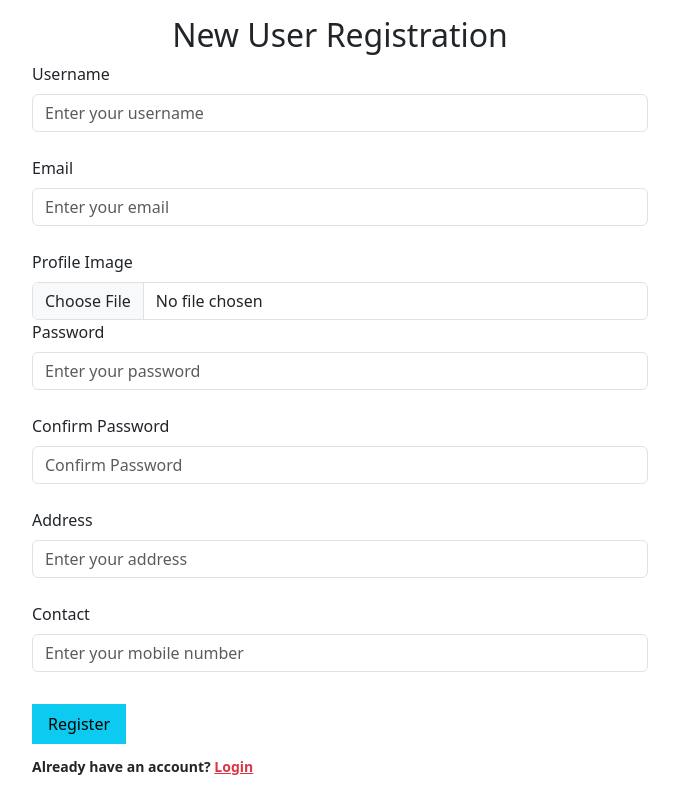
After one commit to puonghoccode/NguynPhuongSecond, a PHP site: page /user_area/user_registration.php in a window 1280 px wide. The commit adds this page. Shown: the whole page, without its empty margins (300-979 px from the left). Run offline with PHP 8.4, Linux system fonts and the light colour scheme.

Commit message:
add user registration

```diff
--- /dev/null
+++ b/user_area/user_registration.php
@@ -0,0 +1,70 @@
+<!DOCTYPE html>
+<html lang="en">
+<head>
+    <meta charset="UTF-8">
+    <meta name="viewport" content="width=device-width, initial-scale=1.0">
+    <title>User - Registration</title>
+    <!-- boostrap css link -->
+    <link href="https://cdn.jsdelivr.net/npm/bootstrap@5.3.2/dist/css/bootstrap.min.css" rel="stylesheet" integrity="sha384-T3c6CoIi6uLrA9TneNEoa7RxnatzjcDSCmG1MXxSR1GAsXEV/Dwwykc2MPK8M2HN" crossorigin="anonymous">
+    <!-- fontawesome link -->
+    <link rel="stylesheet" href="https://cdnjs.cloudflare.com/ajax/libs/font-awesome/6.5.1/css/all.min.css" integrity="sha512-DTOQO9RWCH3ppGqcWaEA1BIZOC6xxalwEsw9c2QQeAIftl+Vegovlnee1c9QX4TctnWMn13TZye+giMm8e2LwA==" crossorigin="anonymous" referrerpolicy="no-referrer" />
+    <!-- css link -->
+    <link rel="stylesheet" href="style.css">
+</head>
+<body>
+    <div class="container-fluid my-3">
+        <h2 class="text-center">New User Registration</h2>
+        <div class="row d-flex align-items-center justify-content-center">
+            <div class="col-lg-12 col-xl-6">
+                <form action="" method="post" enctype="multipart/form-data">
+                    <!-- username field -->
+                    <div class="form-outline mb-4">
+                        <label for="user_username" class='form-label'>Username</label>
+                        <input type="text" name="user_username" id="user_username" class='form-control'
+                        placeholder="Enter your username" autocomplete="off" required='required'>
+                    </div>
+                    <!-- email field -->
+                    <div class="form-outline mb-4">
+                        <label for="user_email" class='form-label'>Email</label>
+                        <input type="email" name="user_email" id="user_email" class='form-control'
+                        placeholder="Enter your email" autocomplete="off" required='required'>
+                    </div>
+                    <!-- image field -->
+                    <div class="form-outline">
+                        <label for="user_image" class='form-label'>Profile Image</label>
+                        <input type="file" name="user_image" id="user_image" class='form-control' >
+                    </div>
+                    <!-- password field -->
+                    <div class="form-outline mb-4">
+                        <label for="user_password" class='form-label'>Password</label>
+                        <input type="password" name="user_password" id="user_password" class='form-control'
+                        placeholder="Enter your password" autocomplete="off" required='required'>
+                    </div>
+                    <!-- confirm password field -->
+                    <div class="form-outline mb-4">
+                        <label for="conf_user_password" class='form-label'>Confirm Password</label>
+                        <input type="password" name="conf_user_password" id="conf_user_password" class='form-control'
+                        placeholder="Confirm Password" autocomplete="off" required='required'>
+                    </div>
+                    <!-- address field -->
+                    <div class="form-outline mb-4">
+                        <label for="user_address" class='form-label'>Address</label>
+                        <input type="text" name="user_address" id="user_address" class='form-control'
+                        placeholder="Enter your address" autocomplete="off" required='required'>
+                    </div>
+                    <!-- contact field -->
+                    <div class="form-outline mb-4">
+                        <label for="user_contact" class='form-label'>Contact</label>
+                        <input type="text" name="user_contact" id="user_contact" class='form-control'
+                        placeholder="Enter your mobile number" autocomplete="off" required='required'>
+                    </div>
+                    <div class="mt-4 pt-2">
+                        <input type="submit" name="user_register" id="" value="Register" class='bg-info py-2 px-3 border-0'>
+                        <p class='small fw-bold mt-2 pt-1 mb-0'>Already have an account? <a class="text-danger" href='user_login.php'>Login</a></p>
+                    </div>
+                </form>
+            </div>
+        </div>
+    </div>
+</body>
+</html>
```
Also changed, not shown: user_area/user_login.php (+10 -2 lines).
